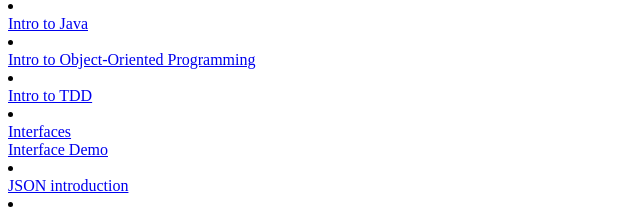
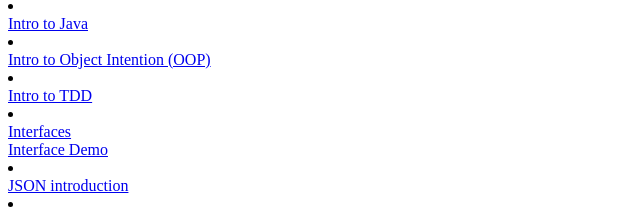
Before and after one commit to Zipcoder/reveal-slides.tcus, a plain HTML site: page index.html in a window 1280 px wide. Shown: the part 832-1042 px from the top of the page, 0-640 px from the left. Drawn offline with Linux system fonts and the light colour scheme.

Commit message:
updated index.html

```diff
--- a/index.html
+++ b/index.html
@@ -43,7 +43,7 @@
 			<li><a href="intro-to-maven.html">Intro to maven</a></li>
 			<li><a href="intro-to-SQL.html">Intro to SQL</a></li>
 			<li><a href="introduction-to-java.html">Intro to Java</a></li>
-			<li><a href="introduction-to-oop.html">Intro to Object-Oriented Programming</a></li>
+			<li><a href="intro-to-object-intention.html">Intro to Object Intention (OOP)</a></li>
 			<li><a href="introduction-to-tdd.html">Intro to TDD</a></li>
 
 			<li>
```
Also changed, not shown: intro-to-object-intention.html (renamed from introduction-to-oop.html).
